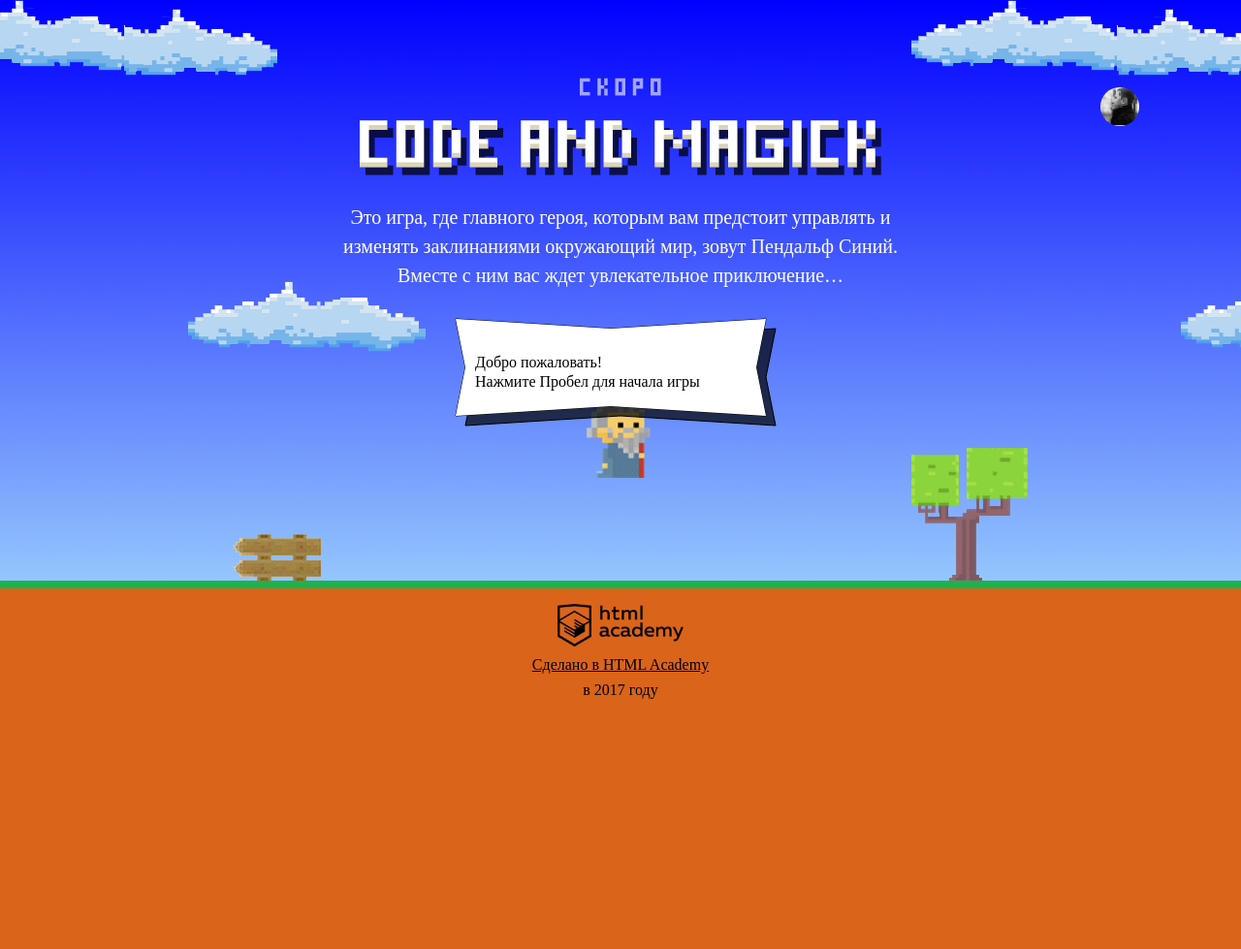
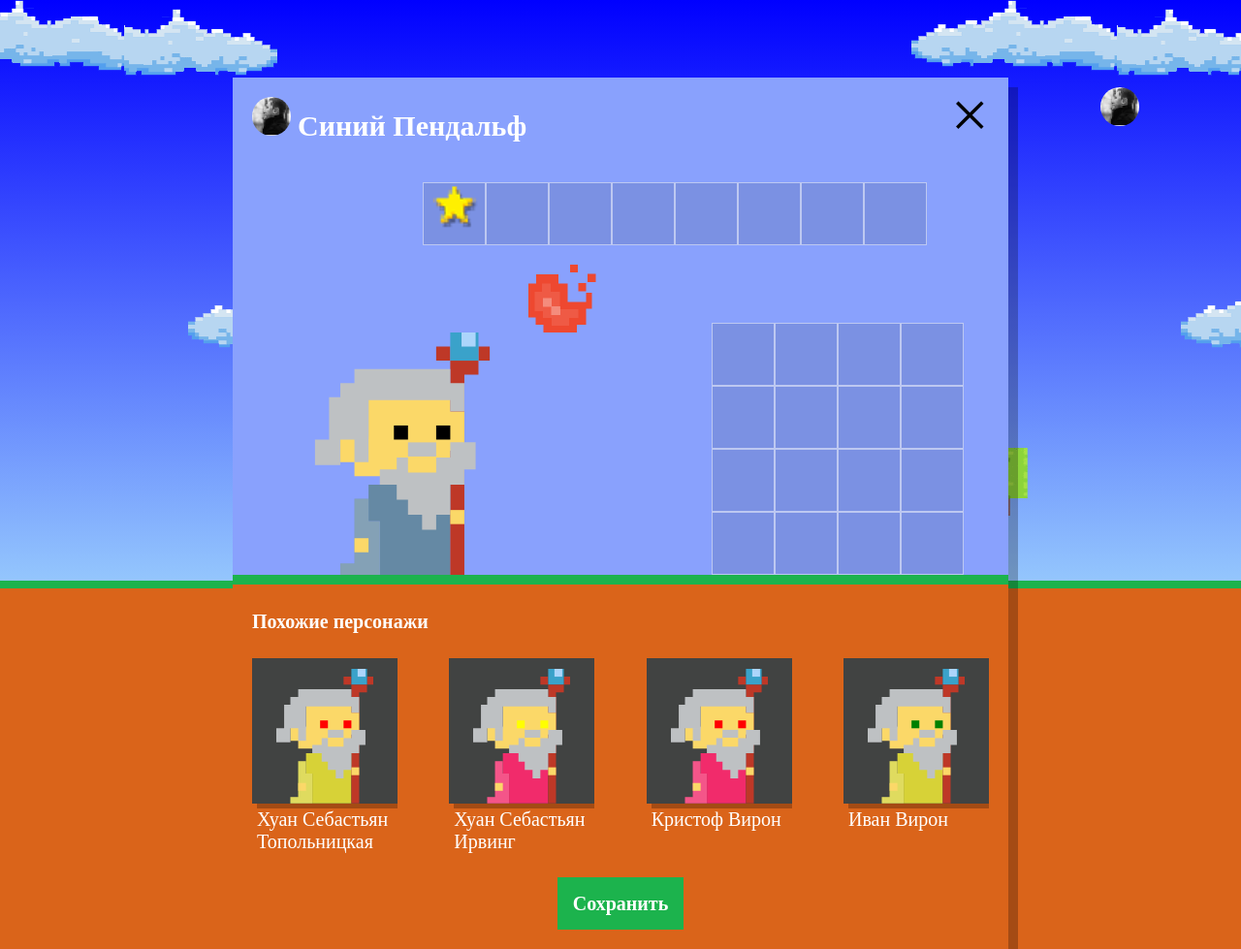
Before and after one commit to Makemanback/700999-code-and-magick-20, a website: page index.html in a window 1280 px wide. Shown: the whole page at 97% size. Before the commit the page ends 800 px from the top, so only its background shows below. Drawn offline with Linux system fonts and the light colour scheme; a web font is replaced by a local one.

Commit message:
нас орда

```diff
--- a/index.html
+++ b/index.html
@@ -209,6 +209,7 @@ function getWizardY (gameFieldHeight) {
 };
 </script>
 <script src="js/stat.js"></script>
+<script src="js/setup.js"></script>
 <script src="js/game.js"></script>
 
 </body>
--- /dev/null
+++ b/js/setup.js
@@ -0,0 +1,83 @@
+'use strict';
+
+var WIZARD_NAMES = ['Иван', 'Хуан Себастьян', 'Мария', 'Кристоф', 'Виктор', 'Юлия', 'Люпита', 'Вашингтон'];
+var WIZARD_SURNAMES = ['Да Марья', 'Вирон', 'Мирабелла', 'Вальц', 'Онопко', 'Топольницкая', 'Нионго', 'Ирвинг'];
+var COAT_COLORS = [
+  'rgb(101, 137, 164)',
+  'rgb(241, 43, 107)',
+  'rgb(146, 100, 161)',
+  'rgb(56, 159, 117)',
+  'rgb(215, 210, 55)',
+  'rgb(0, 0, 0)'
+];
+var EYE_COLORS = ['black', 'red', 'blue', 'yellow', 'green'];
+
+// диалоговое окно
+var userDialog = document.querySelector('.setup');
+userDialog.classList.remove('hidden');
+
+// шаблон на странице
+var similarListElement = document.querySelector('.setup-similar-list');
+var similarWizardTemplate = document.querySelector('#similar-wizard-template')
+    .content;
+
+// случайное значение
+var getRandomArrayIndex = function (array) {
+  for (var i = 0; i < array.length; i++) {
+    var randomValue = Math.floor(Math.random() * array.length);
+  }
+  return array[randomValue];
+};
+
+// случайное имя или фамилия
+var getRandomWizardName = function (names) {
+  return getRandomArrayIndex(names);
+};
+
+// случайный плащ
+var getRandomWizardCoat = function (coats) {
+  return getRandomArrayIndex(coats);
+};
+
+// случайный цвет глаз
+var getRandomWizardEyes = function (eyes) {
+  return getRandomArrayIndex(eyes);
+};
+
+// массив волшебников
+var wizards = [
+  {
+    name: getRandomWizardName(WIZARD_NAMES) + ' ' + getRandomWizardName(WIZARD_SURNAMES),
+    coatColor: getRandomWizardCoat(COAT_COLORS),
+    eyesColor: getRandomWizardEyes(EYE_COLORS)
+  },
+  {
+    name: getRandomWizardName(WIZARD_NAMES) + ' ' + getRandomWizardName(WIZARD_SURNAMES),
+    coatColor: getRandomWizardCoat(COAT_COLORS),
+    eyesColor: getRandomWizardEyes(EYE_COLORS)
+  },
+  {
+    name: getRandomWizardName(WIZARD_NAMES) + ' ' + getRandomWizardName(WIZARD_SURNAMES),
+    coatColor: getRandomWizardCoat(COAT_COLORS),
+    eyesColor: getRandomWizardEyes(EYE_COLORS)
+  },
+  {
+    name: getRandomWizardName(WIZARD_NAMES) + ' ' + getRandomWizardName(WIZARD_SURNAMES),
+    coatColor: getRandomWizardCoat(COAT_COLORS),
+    eyesColor: getRandomWizardEyes(EYE_COLORS)
+  }
+];
+
+// функция создания волшебника
+var createRandomWizard = function () {
+  for (var i = 0; i < wizards.length; i++) {
+    var wizardElement = similarWizardTemplate.cloneNode(true);
+    wizardElement.querySelector('.setup-similar-label').textContent = wizards[i].name;
+    wizardElement.querySelector('.wizard-eyes').style.fill = wizards[i].eyesColor;
+    wizardElement.querySelector('.wizard-coat').style.fill = wizards[i].coatColor;
+    similarListElement.appendChild(wizardElement);
+  }
+};
+
+createRandomWizard();
+document.querySelector('.setup-similar').classList.remove('hidden');
```
